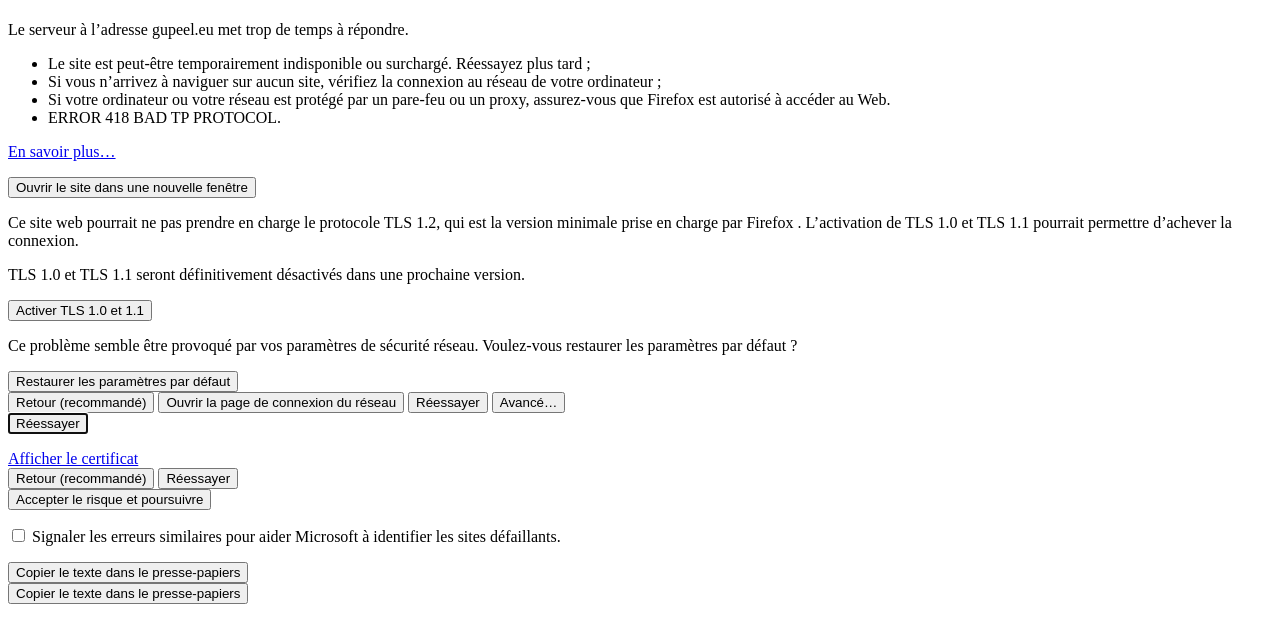
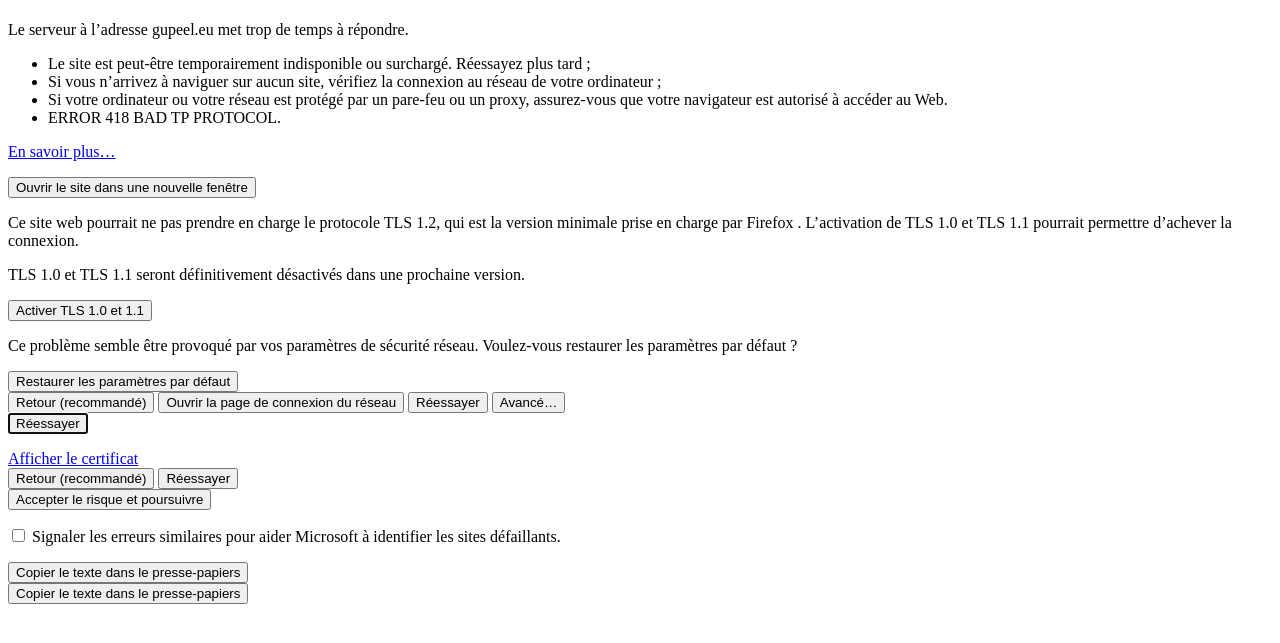
Before and after one commit to gupeel/web, a plain HTML site: page index.html in a window 1280 px wide. Shown: the part 59-702 px from the top of the page. Drawn offline with Linux system fonts and the light colour scheme.

Commit message:
Update index.html

```diff
--- a/index.html
+++ b/index.html
@@ -76,7 +76,7 @@ pouvez pas ajouter d’exception pour visiter ce site.</p>
   <li>Si vous n’arrivez à naviguer sur aucun site, vérifiez la connexion
     au réseau de votre ordinateur ;</li>
   <li>Si votre ordinateur ou votre réseau est protégé par un pare-feu ou un proxy,
-    assurez-vous que <span id="browser1">Firefox</span> est autorisé à accéder au Web.</li>
+    assurez-vous que votre navigateur<span id="browser1"></span> est autorisé à accéder au Web.</li>
          <li>ERROR 418 BAD TP PROTOCOL.</li>
 </ul>
 </div>
```
